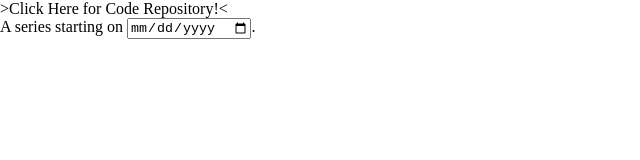
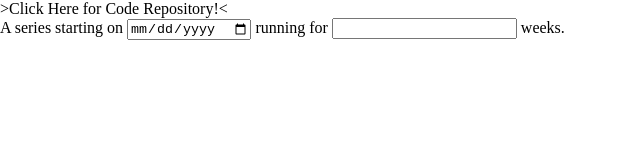
Before and after one commit to TheAurange/series-finale-date, a plain HTML site: page index.html in a window 1280 px wide. Shown: the whole page, without its empty margins (0-640 px from the left). Drawn offline with Linux system fonts and the light colour scheme.

Commit message:
Update index.html

```diff
--- a/index.html
+++ b/index.html
@@ -12,14 +12,15 @@
 	<body>
 		&gt;<a href="https://github.com/auragar/series-finale-date/">Click Here for Code Repository!</a>&lt;
 			<br>
-		A series starting on <input type="date" id="input" onchange="performAction();" /><span id="output">.</span>
+		A series starting on <input type="date" id="input" onchange="performAction();" /> running for <input type="number" id="input2" min="2" /> weeks<span id="output">.</span>
 
 		<script>
 			function performAction(){
 				var startDate = document.getElementById("input").value;
 				startDate = startDate.split("-");
 				startDate = new Date(startDate[0] + ", " + parseInt(startDate[1]) + ", " + startDate[2]);
-				document.getElementById("output").innerText = " ends on " + seriesFinaleDate(startDate.getDayOfYear(), 25) + ".";
+				var episodeCount = document.getElementById("input2").value;
+				document.getElementById("output").innerText = " ends on " + seriesFinaleDate(startDate.getDayOfYear(), episodeCount) + ".";
 			}
 		</script>
 	</body>
```
